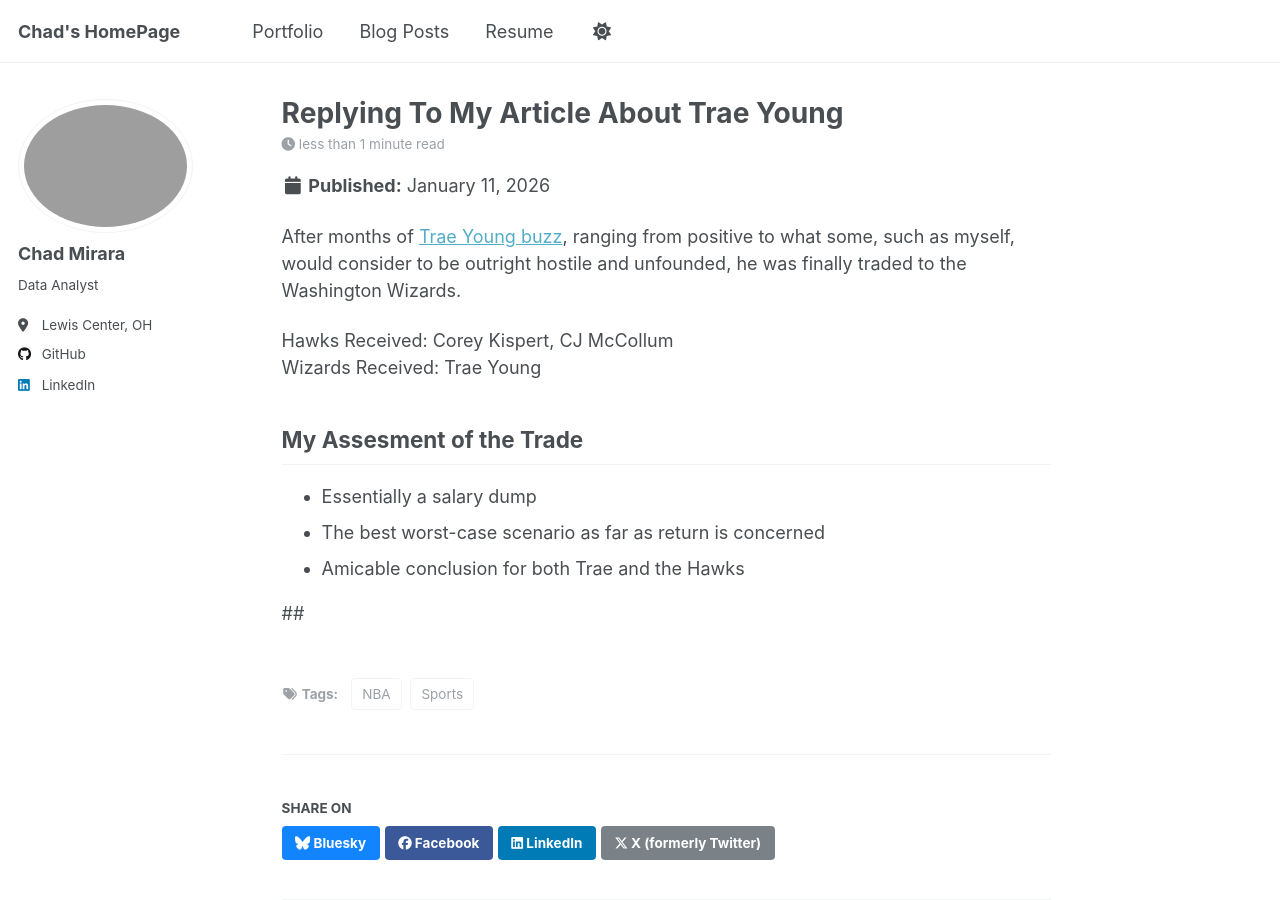
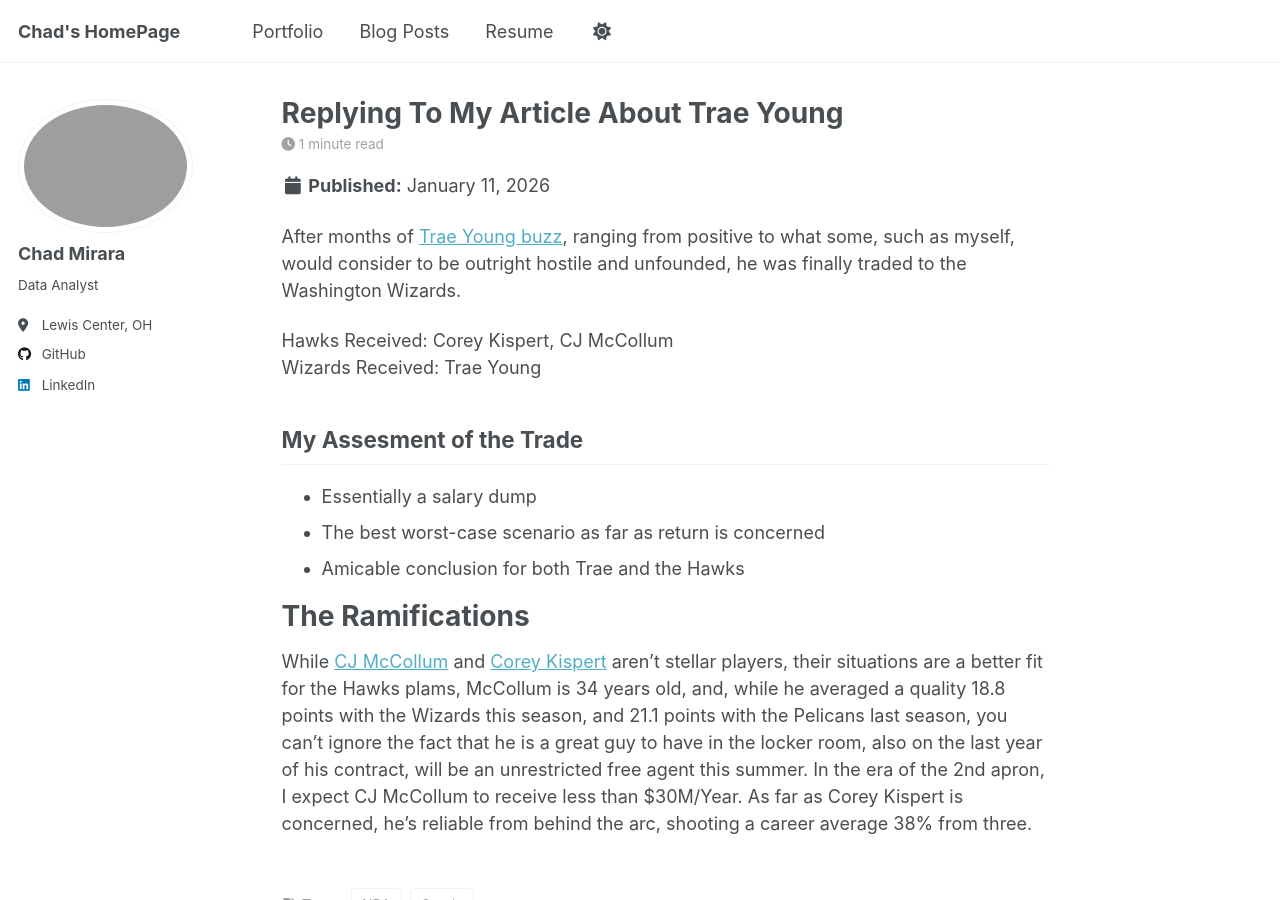
Before and after one commit to chkbm/chkpage, a Jekyll site: the page built from _posts/2026-01-11-reply-to-my-trae-young-article.md, in a window 1280 px wide and 900 px high. Built offline with Jekyll 4.4.1, drawn with Linux system fonts in a browser that asks for light colours; a script that is not in the unit is left out.

Commit message:
Add 'The Ramifications' section to article
Added section on the ramifications of player situations for the Hawks, discussing CJ McCollum and Corey Kispert.

```diff
--- a/_posts/2026-01-11-reply-to-my-trae-young-article.md
+++ b/_posts/2026-01-11-reply-to-my-trae-young-article.md
@@ -21,4 +21,6 @@ Wizards Received:   Trae Young
 - Amicable conclusion for both Trae and the Hawks
 
 
-##
+The Ramifications
+=====
+While [CJ McCollum](https://www.spotrac.com/nba/player/_/id/13323/cj-mccollum) and [Corey Kispert](https://www.spotrac.com/nba/player/_/id/74122/corey-kispert) aren't stellar players, their situations are a better fit for the Hawks plams, McCollum is 34 years old, and, while he averaged a quality 18.8 points with the Wizards this season, and 21.1 points with the Pelicans last season, you can't ignore the fact that he is a great guy to have in the locker room, also on the last year of his contract, will be an unrestricted free agent this summer. In the era of the 2nd apron, I expect CJ McCollum to receive less than $30M/Year. As far as Corey Kispert is concerned, he's reliable from behind the arc, shooting a career average 38% from three.
```
